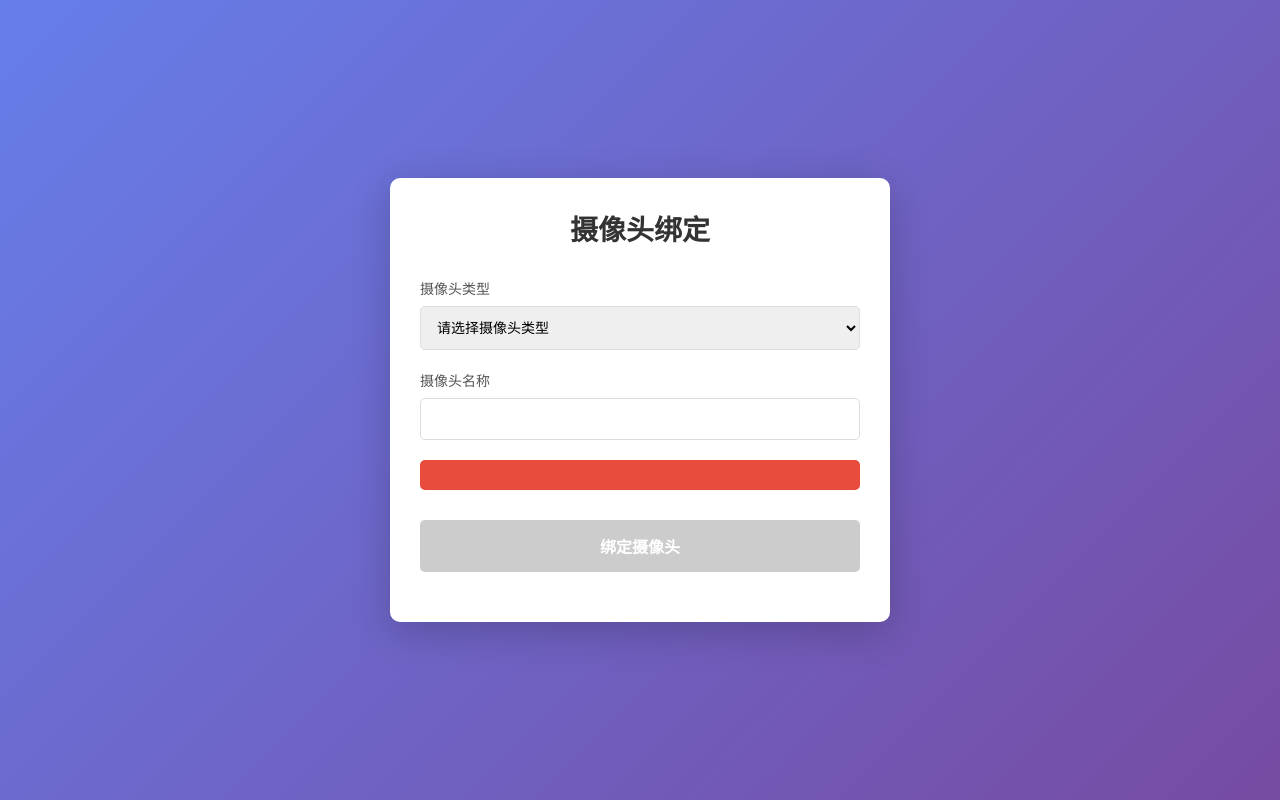
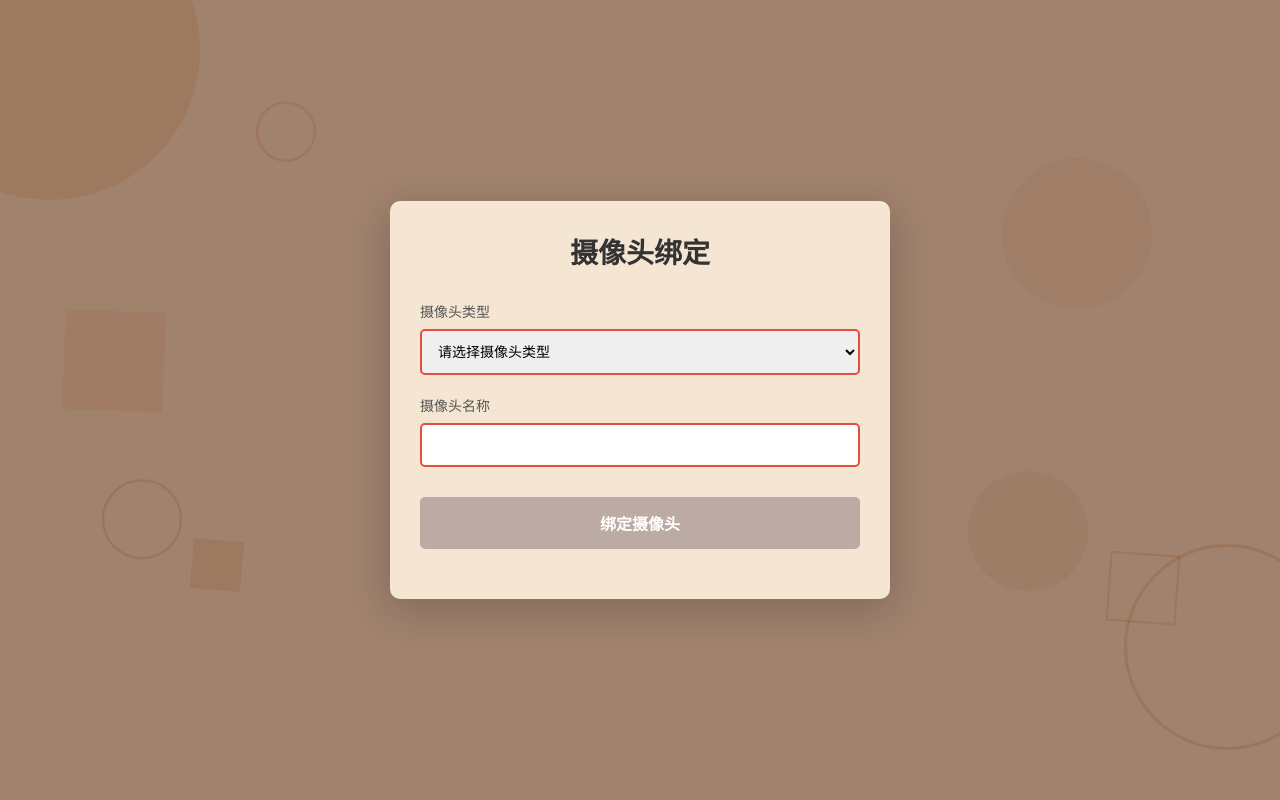
Before and after one commit to Wind-sanyao/-, a Flask app: template camera/templates/bind.html in a window 1280 px wide; the page is wider, and only the part inside the window is pictured. Run offline with Flask 3, Linux system fonts and the light colour scheme; the template is opened without the code that fills it, so the values that code supplies are empty.

Commit message:
美化，添加首页进入页面，添加监控显示区域的退出功能

```diff
--- a/camera/backend/app.py
+++ b/camera/backend/app.py
@@ -23,6 +23,10 @@
 
 @app.route('/')
 def index():
+    return render_template('home.html')
+
+@app.route('/bind')
+def bind():
     return render_template('bind.html')
 
 @app.route('/monitor')
--- a/camera/static/css/bind.css
+++ b/camera/static/css/bind.css
@@ -6,21 +6,140 @@
 
 body {
     font-family: 'Microsoft YaHei', Arial, sans-serif;
-    background: linear-gradient(135deg, #667eea 0%, #764ba2 100%);
+    background: #A0826D;
     min-height: 100vh;
     display: flex;
     justify-content: center;
     align-items: center;
     padding: 20px;
+    position: relative;
+    overflow: hidden;
+}
+
+body::before,
+body::after {
+    content: '';
+    position: absolute;
+    border-radius: 50%;
+    pointer-events: none;
+    z-index: 1;
+}
+
+body::before {
+    width: 300px;
+    height: 300px;
+    background: rgba(139, 69, 19, 0.15);
+    top: -100px;
+    left: -100px;
+}
+
+body::after {
+    width: 200px;
+    height: 200px;
+    border: 3px solid rgba(139, 69, 19, 0.2);
+    bottom: 50px;
+    right: -50px;
+}
+
+.decorative-circle {
+    position: absolute;
+    border-radius: 50%;
+    pointer-events: none;
+    animation: float 6s ease-in-out infinite;
+    z-index: 1;
+}
+
+.decorative-circle-1 {
+    width: 150px;
+    height: 150px;
+    background: rgba(160, 82, 45, 0.1);
+    top: 20%;
+    right: 10%;
+    animation-delay: 0s;
+}
+
+.decorative-circle-2 {
+    width: 80px;
+    height: 80px;
+    border: 2px solid rgba(139, 69, 19, 0.25);
+    bottom: 30%;
+    left: 8%;
+    animation-delay: 1s;
+}
+
+.decorative-circle-3 {
+    width: 120px;
+    height: 120px;
+    background: rgba(139, 69, 19, 0.08);
+    top: 60%;
+    right: 15%;
+    animation-delay: 2s;
+}
+
+.decorative-circle-4 {
+    width: 60px;
+    height: 60px;
+    border: 2px solid rgba(160, 82, 45, 0.3);
+    top: 15%;
+    left: 20%;
+    animation-delay: 3s;
+}
+
+.decorative-square {
+    position: absolute;
+    pointer-events: none;
+    animation: float 8s ease-in-out infinite;
+    z-index: 1;
+}
+
+.decorative-square-1 {
+    width: 100px;
+    height: 100px;
+    background: rgba(160, 82, 45, 0.12);
+    top: 40%;
+    left: 5%;
+    transform: rotate(15deg);
+    animation-delay: 0.5s;
+}
+
+.decorative-square-2 {
+    width: 70px;
+    height: 70px;
+    border: 2px solid rgba(139, 69, 19, 0.2);
+    bottom: 20%;
+    right: 8%;
+    transform: rotate(-10deg);
+    animation-delay: 1.5s;
+}
+
+.decorative-square-3 {
+    width: 50px;
+    height: 50px;
+    background: rgba(139, 69, 19, 0.15);
+    top: 70%;
+    left: 15%;
+    transform: rotate(25deg);
+    animation-delay: 2.5s;
+}
+
+@keyframes float {
+    0%, 100% {
+        transform: translateY(0) rotate(0deg);
+    }
+    50% {
+        transform: translateY(-20px) rotate(5deg);
+    }
 }
 
 .container {
-    background: white;
+    background: #F5E6D3;
     border-radius: 10px;
     box-shadow: 0 10px 40px rgba(0, 0, 0, 0.2);
     width: 100%;
     max-width: 500px;
     padding: 30px;
+    position: relative;
+    z-index: 100;
 }
 
 .header {
@@ -54,7 +173,7 @@
 .form-group select {
     width: 100%;
     padding: 12px;
-    border: 1px solid #ddd;
+    border: 2px solid #e74c3c;
     border-radius: 5px;
     font-size: 14px;
     transition: border-color 0.3s;
@@ -63,20 +182,17 @@
 .form-group input:focus,
 .form-group select:focus {
     outline: none;
-    border-color: #667eea;
+    border-color: #6D4C41;
+}
+
+.form-group input.success,
+.form-group select.success {
+    border-color: #6D4C41;
 }
 
 .form-group input.error,
 .form-group select.error {
     border-color: #e74c3c;
-}
-
-.error-message {
-    display: block;
-    color: #e74c3c;
-    font-size: 12px;
-    margin-top: 5px;
-    min-height: 16px;
 }
 
 .camera-fields {
@@ -98,7 +214,7 @@
 #bindButton {
     width: 100%;
     padding: 14px;
-    background: linear-gradient(135deg, #667eea 0%, #764ba2 100%);
+    background: linear-gradient(135deg, #6D4C41 0%, #8D6E63 100%);
     color: white;
     border: none;
     border-radius: 5px;
@@ -110,16 +226,16 @@
 
 #bindButton:hover:not(:disabled) {
     transform: translateY(-2px);
-    box-shadow: 0 5px 15px rgba(102, 126, 234, 0.4);
+    box-shadow: 0 5px 15px rgba(109, 76, 65, 0.4);
 }
 
 #bindButton:disabled {
-    background: #ccc;
+    background: #BCAAA4;
     cursor: not-allowed;
 }
 
 .success-message {
-    background: #2ecc71;
+    background: #8D6E63;
     color: white;
     padding: 15px;
     border-radius: 5px;
@@ -128,18 +244,7 @@
     animation: slideIn 0.3s ease-out;
 }
 
-.error-message {
-    background: #e74c3c;
-    color: white;
-    padding: 15px;
-    border-radius: 5px;
-    text-align: center;
-    margin-top: 20px;
-    animation: slideIn 0.3s ease-out;
-}
-
-.success-message.hidden,
-.error-message.hidden {
+.success-message.hidden {
     display: none;
 }
 
--- a/camera/templates/bind.html
+++ b/camera/templates/bind.html
@@ -7,6 +7,14 @@
     <link rel="stylesheet" href="/static/css/bind.css">
 </head>
 <body>
+    <div class="decorative-circle decorative-circle-1"></div>
+    <div class="decorative-circle decorative-circle-2"></div>
+    <div class="decorative-circle decorative-circle-3"></div>
+    <div class="decorative-circle decorative-circle-4"></div>
+    <div class="decorative-square decorative-square-1"></div>
+    <div class="decorative-square decorative-square-2"></div>
+    <div class="decorative-square decorative-square-3"></div>
+
     <div class="container">
         <div class="header">
             <h1>摄像头绑定</h1>
@@ -26,7 +34,6 @@
                 <div class="form-group">
                     <label for="cameraName">摄像头名称</label>
                     <input type="text" id="cameraName" name="cameraName" maxlength="50" required>
-                    <span class="error-message" id="cameraNameError"></span>
                 </div>
 
                 <div id="usbFields" class="camera-fields hidden">
@@ -45,25 +52,21 @@
                     <div class="form-group">
                         <label for="ipAddress">IP地址</label>
                         <input type="text" id="ipAddress" name="ipAddress" placeholder="192.168.1.100">
-                        <span class="error-message" id="ipAddressError"></span>
                     </div>
 
                     <div class="form-group">
                         <label for="port">端口</label>
                         <input type="number" id="port" name="port" min="1" max="65535" value="554">
-                        <span class="error-message" id="portError"></span>
                     </div>
 
                     <div class="form-group">
                         <label for="username">用户名</label>
                         <input type="text" id="username" name="username">
-                        <span class="error-message" id="usernameError"></span>
                     </div>
 
                     <div class="form-group">
                         <label for="password">密码</label>
                         <input type="password" id="password" name="password">
-                        <span class="error-message" id="passwordError"></span>
                     </div>
 
                     <div class="form-group">
@@ -93,7 +96,6 @@
         </div>
 
         <div id="successMessage" class="success-message hidden"></div>
-        <div id="errorMessage" class="error-message hidden"></div>
     </div>
 
     <script src="/static/js/bind.js"></script>
--- a/camera/templates/monitor.html
+++ b/camera/templates/monitor.html
@@ -28,6 +28,10 @@
                 <button id="retryButton">重试</button>
             </div>
         </div>
+
+        <div class="exit-container">
+            <button id="exitButton" class="exit-button">退出监控</button>
+        </div>
     </div>
 
     <script src="/static/js/monitor.js"></script>
```
Also changed, not shown: camera/static/css/monitor.css (+36 -6 lines), camera/static/js/bind.js (+37 -28 lines), camera/static/js/monitor.js (+9 -0 lines).
